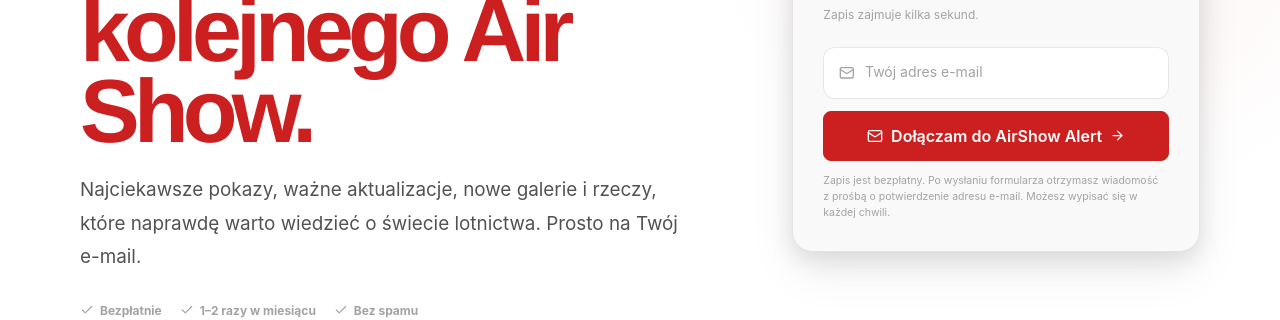
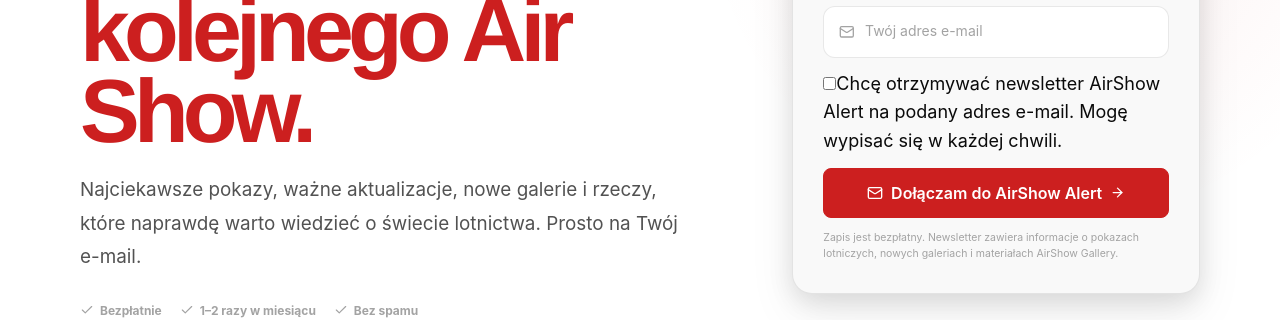
Before and after one commit to MGYTT/airshow-gallery, a Next.js app: page /newsletter in a window 1280 px wide. Shown: the part 314-634 px from the top of the page. Built offline with nearby package versions, Linux system fonts and the light colour scheme; no server answers; a web font is replaced by a local one.

Commit message:
Improve newsletter consent and signup messaging

```diff
--- a/src/components/newsletter/NewsletterForm.tsx
+++ b/src/components/newsletter/NewsletterForm.tsx
@@ -5,12 +5,20 @@
 
 export default function NewsletterForm() {
   const [email, setEmail] = useState("");
+  const [consent, setConsent] = useState(false);
   const [website, setWebsite] = useState("");
   const [status, setStatus] = useState<"idle" | "loading" | "success" | "error">("idle");
   const [message, setMessage] = useState("");
 
   async function handleSubmit(event: FormEvent<HTMLFormElement>) {
     event.preventDefault();
+
+    if (!consent) {
+      setStatus("error");
+      setMessage("Zaznacz zgodę na otrzymywanie newslettera.");
+      return;
+    }
+
     setStatus("loading");
     setMessage("");
 
@@ -18,7 +26,7 @@
       const response = await fetch("/api/newsletter/subscribe", {
         method: "POST",
         headers: { "Content-Type": "application/json" },
-        body: JSON.stringify({ email, website }),
+        body: JSON.stringify({ email, website, consent: true }),
       });
 
       const data = (await response.json()) as { message?: string };
@@ -28,8 +36,9 @@
       }
 
       setStatus("success");
-      setMessage(data.message || "Sprawdź swoją skrzynkę i potwierdź zapis.");
+      setMessage(data.message || "Adres został dodany do AirShow Alert.");
       setEmail("");
+      setConsent(false);
     } catch (error) {
       setStatus("error");
       setMessage(error instanceof Error ? error.message : "Wystąpił błąd. Spróbuj ponownie.");
@@ -41,7 +50,7 @@
       <div className="nl-form-success" role="status" aria-live="polite">
         <div className="nl-success-icon" aria-hidden="true"><Check size={20} /></div>
         <div>
-          <strong>Jeszcze jeden krok ✈️</strong>
+          <strong>Gotowe ✈️</strong>
           <p>{message}</p>
         </div>
       </div>
@@ -79,6 +88,19 @@
         className="nl-honeypot"
       />
 
+      <label className="nl-consent-check">
+        <input
+          type="checkbox"
+          name="consent"
+          checked={consent}
+          onChange={(event) => setConsent(event.target.checked)}
+          disabled={status === "loading"}
+        />
+        <span>
+          Chcę otrzymywać newsletter AirShow Alert na podany adres e-mail. Mogę wypisać się w każdej chwili.
+        </span>
+      </label>
+
       <button type="submit" className="btn btn-primary nl-submit" disabled={status === "loading"}>
         {status === "loading" ? <Loader2 size={16} className="nl-spin" /> : <Mail size={16} />}
         {status === "loading" ? "Zapisywanie…" : "Dołączam do AirShow Alert"}
@@ -90,7 +112,7 @@
       )}
 
       <p className="nl-consent">
-        Zapis jest bezpłatny. Po wysłaniu formularza otrzymasz wiadomość z prośbą o potwierdzenie adresu e-mail. Możesz wypisać się w każdej chwili.
+        Zapis jest bezpłatny. Newsletter zawiera informacje o pokazach lotniczych, nowych galeriach i materiałach AirShow Gallery.
       </p>
     </form>
   );
```
